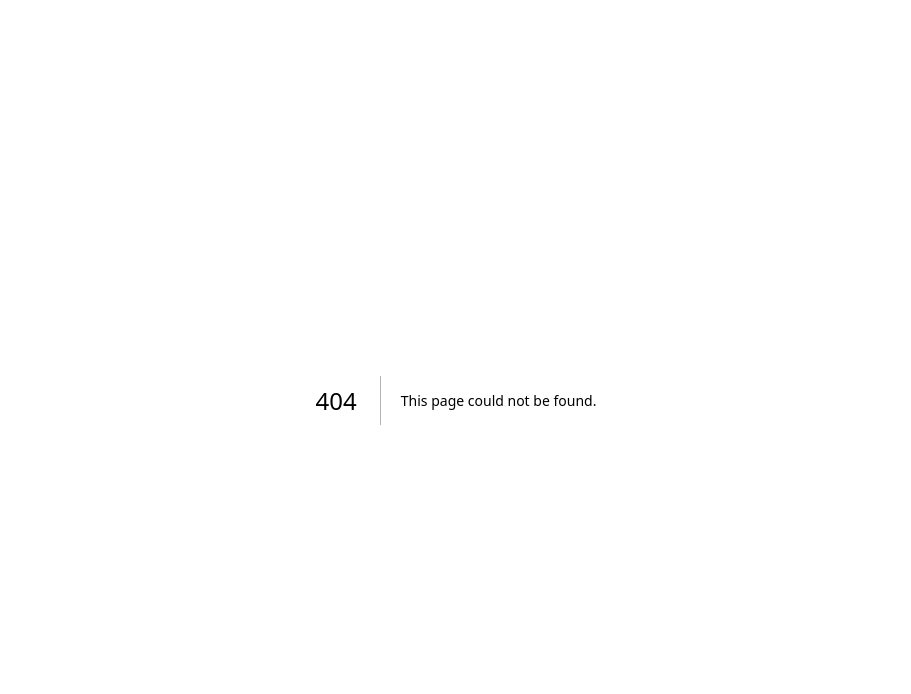
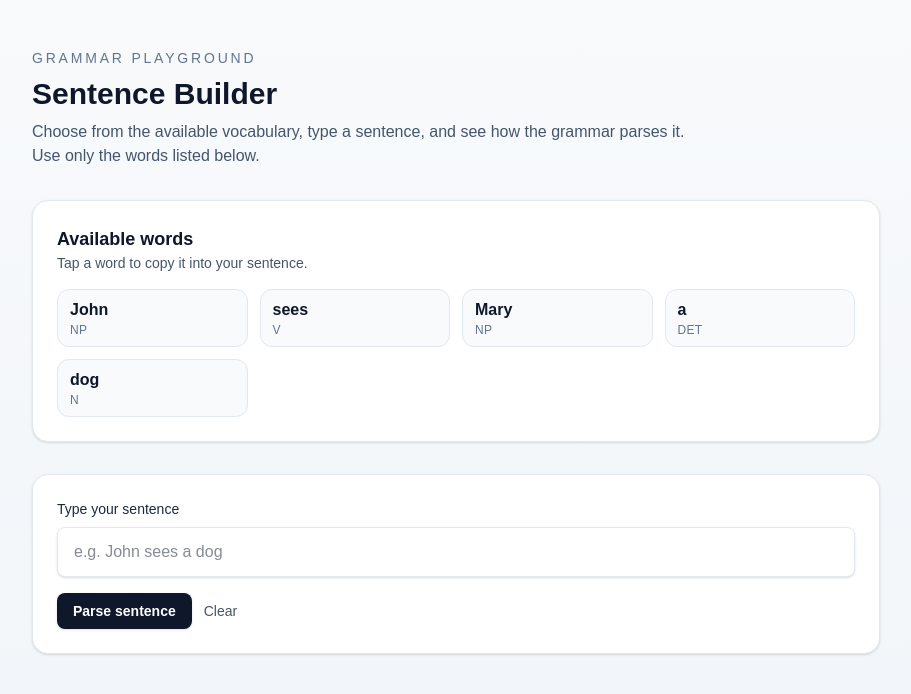
Before and after one commit to Hiro-824/ccg-unification, a Next.js app: page /cfg in a window 1280 px wide. Before the commit this address had no page. Shown: the top 694 px of the page, without its empty margins (184-1095 px from the left). Built offline with nearby package versions, Linux system fonts and the light colour scheme.

Commit message:
Move CFG demo under /cfg.

```diff
--- /dev/null
+++ b/src/app/cfg/page.tsx
@@ -0,0 +1,176 @@
+"use client";
+
+import { contextFreeGrammar } from "@/src/grammars/cfg";
+import { parse } from "@/src/parser/parser";
+import { FormEvent, useMemo, useState } from "react";
+type ParseOutcome = {
+  tokens: string[];
+  categories: string[];
+};
+
+export default function Home() {
+  const vocabulary = useMemo(
+    () =>
+      Object.entries(contextFreeGrammar.words).map(([word, categories]) => ({
+        word,
+        categories,
+      })),
+    []
+  );
+  const [sentence, setSentence] = useState("");
+  const [result, setResult] = useState<ParseOutcome | null>(null);
+  const [error, setError] = useState<string | null>(null);
+
+  const handleSubmit = (event: FormEvent<HTMLFormElement>) => {
+    event.preventDefault();
+    const tokens = sentence
+      .trim()
+      .split(/\s+/)
+      .filter(Boolean);
+
+    if (tokens.length === 0) {
+      setError("Type a sentence using the words below.");
+      setResult(null);
+      return;
+    }
+
+    const unknown = tokens.filter(
+      (token) => !contextFreeGrammar.words[token]
+    );
+    if (unknown.length > 0) {
+      setError(`Unknown word${unknown.length > 1 ? "s" : ""}: ${unknown.join(", ")}`);
+      setResult(null);
+      return;
+    }
+
+    const categories = Array.from(
+      new Set(parse(tokens, contextFreeGrammar))
+    );
+    setResult({ tokens, categories });
+    setError(null);
+  };
+
+  return (
+    <main className="min-h-screen bg-gradient-to-b from-slate-50 to-slate-100 text-slate-900">
+      <div className="mx-auto flex max-w-4xl flex-col gap-8 px-6 py-12">
+        <header className="space-y-2">
+          <p className="text-sm uppercase tracking-[0.2em] text-slate-500">
+            Grammar Playground
+          </p>
+          <h1 className="text-3xl font-semibold">Sentence Builder</h1>
+          <p className="max-w-2xl text-base text-slate-600">
+            Choose from the available vocabulary, type a sentence, and see how
+            the grammar parses it. Use only the words listed below.
+          </p>
+        </header>
+
+        <section className="rounded-2xl border border-slate-200 bg-white p-6 shadow-sm">
+          <div className="mb-4 flex items-center justify-between gap-2">
+            <div>
+              <h2 className="text-lg font-semibold">Available words</h2>
+              <p className="text-sm text-slate-600">
+                Tap a word to copy it into your sentence.
+              </p>
+            </div>
+          </div>
+          <div className="grid grid-cols-2 gap-3 sm:grid-cols-3 md:grid-cols-4">
+            {vocabulary.map(({ word, categories }) => (
+              <button
+                key={word}
+                type="button"
+                onClick={() =>
+                  setSentence((current) =>
+                    current ? `${current.trim()} ${word}` : word
+                  )
+                }
+                className="group rounded-xl border border-slate-200 bg-slate-50 px-3 py-2 text-left transition hover:-translate-y-0.5 hover:border-slate-300 hover:bg-white"
+              >
+                <div className="font-semibold group-hover:text-slate-900">
+                  {word}
+                </div>
+                <div className="text-xs uppercase tracking-wide text-slate-500">
+                  {categories.join(", ")}
+                </div>
+              </button>
+            ))}
+          </div>
+        </section>
+
+        <section className="rounded-2xl border border-slate-200 bg-white p-6 shadow-sm">
+          <form className="space-y-4" onSubmit={handleSubmit}>
+            <div className="flex flex-col gap-2">
+              <label className="text-sm font-medium text-slate-800">
+                Type your sentence
+              </label>
+              <input
+                className="w-full rounded-lg border border-slate-200 bg-white px-4 py-3 text-base shadow-sm outline-none ring-0 transition focus:border-slate-400 focus:ring-2 focus:ring-slate-200"
+                placeholder="e.g. John sees a dog"
+                value={sentence}
+                onChange={(event) => setSentence(event.target.value)}
+              />
+            </div>
+            <div className="flex flex-wrap items-center gap-3">
+              <button
+                type="submit"
+                className="rounded-lg bg-slate-900 px-4 py-2 text-sm font-semibold text-white shadow-sm transition hover:bg-slate-800 active:translate-y-[1px]"
+              >
+                Parse sentence
+              </button>
+              <button
+                type="button"
+                onClick={() => {
+                  setSentence("");
+                  setResult(null);
+                  setError(null);
+                }}
+                className="text-sm font-medium text-slate-600 hover:text-slate-800"
+              >
+                Clear
+              </button>
+              {error && (
+                <span className="text-sm font-medium text-red-600">{error}</span>
+              )}
+            </div>
+          </form>
+
+          {result && (
+            <div className="mt-6 space-y-3 rounded-xl border border-slate-200 bg-slate-50 p-4">
+              <div className="text-xs uppercase tracking-[0.2em] text-slate-500">
+                Parse result
+              </div>
+              <div className="flex flex-wrap gap-2 text-sm text-slate-800">
+                {result.tokens.map((token, index) => (
+                  <span
+                    key={`${token}-${index}`}
+                    className="rounded-md bg-white px-2 py-1 font-semibold text-slate-900 shadow-sm"
+                  >
+                    {token}
+                  </span>
+                ))}
+              </div>
+              {result.categories.length > 0 ? (
+                <div className="flex flex-wrap items-center gap-2 text-sm text-slate-700">
+                  <span className="text-xs font-medium uppercase tracking-[0.2em] text-slate-500">
+                    Derives
+                  </span>
+                  {result.categories.map((category) => (
+                    <span
+                      key={category}
+                      className="rounded-md bg-slate-900 px-2 py-1 text-xs font-semibold uppercase tracking-wide text-white"
+                    >
+                      {category}
+                    </span>
+                  ))}
+                </div>
+              ) : (
+                <p className="text-sm font-medium text-red-700">
+                  This sentence cannot be parsed by the current grammar.
+                </p>
+              )}
+            </div>
+          )}
+        </section>
+      </div>
+    </main>
+  );
+}
```
